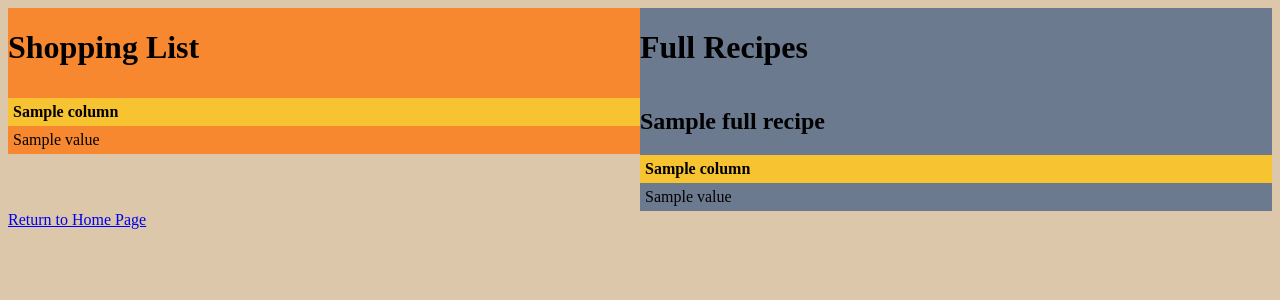
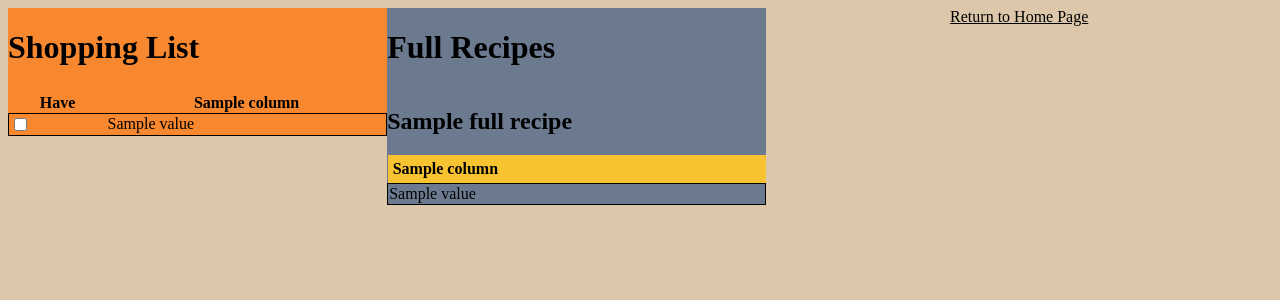
Before and after one commit to seenstevo/recipe_app, a Flask app: template flaskr/templates/shopping_list.html in a window 1280 px wide. Shown: the top 300 px of the page. Run offline with Flask 3, Linux system fonts and the light colour scheme; the template is opened without the code that fills it: most values are stand-ins (such as "Sample title", 1, 10 or a date in 2020).

Commit message:
tickboxes added and shopping list styles added html

```diff
--- a/flaskr/static/shopping_list_style.css
+++ b/flaskr/static/shopping_list_style.css
@@ -2,15 +2,27 @@
     display: grid;
     grid-gap: 10px;
     float: left;
-    width: 50%;
+    width: 30%;
     background-color: #F7882F;
   }
 
 
+  .shopping-list table {
+    border-collapse: collapse;
+    width: 100%;
+  }
+
+  .shopping-list th,
+  .shopping-list td {
+    border: 1px solid black;
+    padding: 8px;
+    text-align: left;
+  }
+
   .full-recipes {
     display: grid;
     float: left;
-    width: 50%;
+    width: 30%;
     background-color: #6B7A8F;
   }
 
@@ -35,5 +47,5 @@
 
   h1,
   h2 {
-    color: var(--primary-color);
+    color: black;
   }
--- a/flaskr/templates/shopping_list.html
+++ b/flaskr/templates/shopping_list.html
@@ -3,34 +3,42 @@
   <head>
     <meta charset="UTF-8">
     <title>Shopping List</title>
-    <link rel="stylesheet" type="text/css" href="{{ url_for('static', filename='shopping_list_style.css') }}">
   </head>
-  <body>
-    <div class="shopping-list">
-      <h1>Shopping List</h1>
-      <table>
+  <body style="background-color: #DCC7AA;">
+    <div class="shopping-list" style="display: grid; grid-gap: 5px; float: left; width: 30%; background-color: #F7882F;">
+      <h1 style="color: black;">Shopping List</h1>
+      <table style="border-collapse: collapse; width: 100%;">
+        <thead>
+          <tr>
+            <th>Have</th>
             {% for column in shopping_list.columns %}
               <th>{{ column }}</th>
             {% endfor %}
+          </tr>
+        </thead>
+        <tbody>
           {% for row in shopping_list.values %}
-          <tr>
+            <tr style="border: 1px solid black; padding: 8px; text-align: left;">
+              <td><input type="checkbox" id="{{ row }}" name="{{ row }}" class="checkbox" data-row="{{ loop.index0 }}" onclick="checkRow(this)" style="float: left;"><label for="{{ row }}" style="margin-left: 5px;"></label></td>
               {% for value in row %}
                 <td>{{ value }}</td>
               {% endfor %}
             </tr>
           {% endfor %}
+        </tbody>
       </table>
     </div>
-    <div class="full-recipes">
-      <h1>Full Recipes</h1>
+
+    <div class="full-recipes" style="display: grid; float: left; width: 30%; background-color: #6B7A8F;">
+      <h1 style="color: black;">Full Recipes</h1>
       {% for recipe_name, recipe in full_recipes.items() %}
-        <h2>{{ recipe_name }}</h2>
-        <table>
+        <h2 style="color: black;">{{ recipe_name }}</h2>
+        <table style="border-collapse: collapse;">
           {% for column in recipe.columns %}
-            <th>{{ column }}</th>
+            <th style="padding: 5px; text-align: left; background-color: #F7C331;">{{ column }}</th>
           {% endfor %}
           {% for row in recipe.values %}
-            <tr>
+            <tr style="border: 1px solid black; padding: 5px; text-align: left;">
               {% for value in row %}
                 <td>{{ value }}</td>
               {% endfor %}
@@ -39,8 +47,22 @@
         </table>
       {% endfor %}
     </div>
-    <div class="return-home">
-      <a href="{{ url_for('home') }}">Return to Home Page</a>
+
+    <div class="return-home" style="text-align: center;">
+      <a href="{{ url_for('home') }}" style="color: black;">Return to Home Page</a>
     </div>
+
+    <script>
+      function checkRow(checkbox) {
+        var label = checkbox.nextSibling;
+        if (checkbox.checked) {
+          checkbox.parentNode.parentNode.style.textDecoration = "line-through";
+          checkbox.parentNode.parentNode.style.color = "gray";
+        } else {
+          checkbox.parentNode.parentNode.style.textDecoration = "none";
+          checkbox.parentNode.parentNode.style.color = "black";
+        }
+      }
+    </script>
   </body>
 </html>
```
Lines whose indentation alone changed are shown as unchanged.
